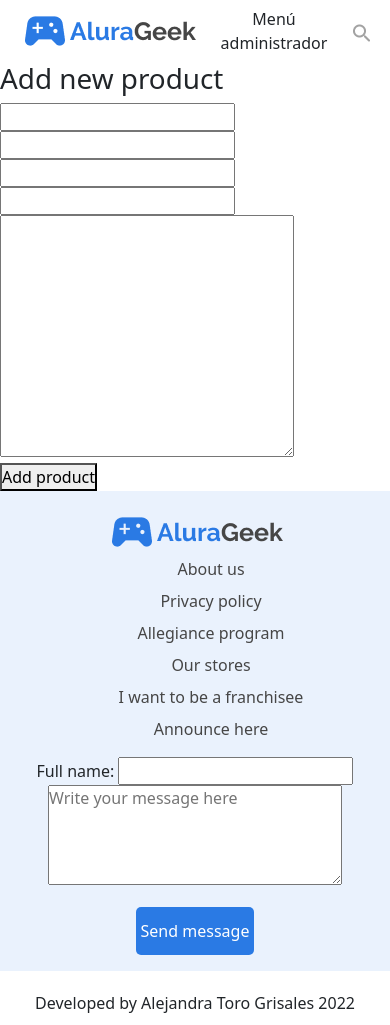
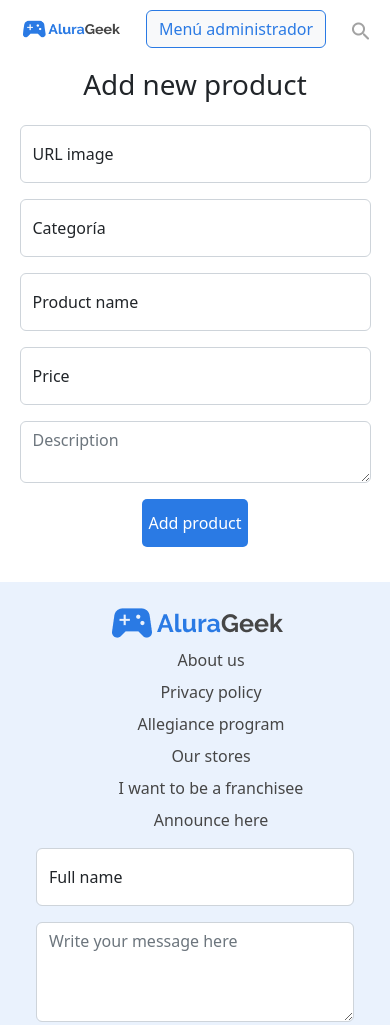
Before and after one commit to Aleja184/e-commerce, a plain HTML site: page html/AddProduct.html in a window 390 px wide. Shown: the top 1025 px of the page. Drawn offline with nearby package versions, Linux system fonts and the light colour scheme.

Commit message:
Design responsive addProduct.html finalized

```diff
--- a/html/AddProduct.html
+++ b/html/AddProduct.html
@@ -12,23 +12,37 @@
       <link rel="stylesheet" href="https://fonts.googleapis.com/css2?family=Raleway:wght@300;700&amp;display=swap">
       <link rel="stylesheet" href="../styles/css/style.css">
       <link rel="stylesheet" href="../styles/css/e-commerce.css">
+      <link rel="icon" href="../assets/icons/icon.ico" type="ico" sizes="48">
     </head>
   <body>
-      <header><img src="../../assets/icons/AluraGeek-logo.png" alt="AluraGeek logo">
+      <header><a href="index.html"><img src="../../assets/icons/AluraGeek-logo.png" alt="AluraGeek logo"></a>
         <div class="search">
-          <input type="text" name=""><img src="../../assets/icons/search.png" alt="Search icon">
+          <label for="search"><img src="../../assets/icons/search.png" alt="Search icon"></label>
+          <input type="text" name="" id="search" placeholder="¿Qué deseas buscar?">
         </div>
-        <a class="btn" href="">Menú administrador</a>
+        <a class="btn btn-light" href="./allProducts.html">Menú administrador</a>
       </header>
     <main class="addProduct">
       <h1 class="addProduct__title">Add new product </h1>
       <form class="addProduct__form" action="submit">
-        <input type="url">
-        <input type="text">
-        <input type="text">
-        <input type="number">
-        <textarea name="" cols="30" rows="10"> </textarea>
-        <button type="submit">Add product</button>
+        <div class="form-floating mb-3 mt-4">
+          <input type="url" class="form-control" id="floatingInput" placeholder="URL image">
+          <label for="floatingInput">URL image</label>
+        </div>
+        <div class="form-floating mb-3">
+          <input type="text" class="form-control" id="floatingInput" placeholder="Categoría">
+          <label for="floatingInput">Categoría</label>
+        </div>
+        <div class="form-floating mb-3">
+          <input type="text" class="form-control" id="floatingInput" placeholder="Product name">
+          <label for="floatingInput">Product name</label>
+        </div>
+        <div class="form-floating mb-3">
+          <input type="number" class="form-control" id="floatingInput" placeholder="Price">
+          <label for="floatingInput">Price</label>
+        </div>
+        <textarea name="" id="" class="form-control" placeholder="Description"></textarea>
+        <button type="submit" class="btn btn-primary">Add product</button>
       </form>
     </main>
   </body>
@@ -45,9 +59,11 @@
         </ul>
       </nav>
       <form class="footer__form" action="submit">
-        <label for="name">Full name: </label>
-        <input type="text">
-        <textarea name="footer" cols="30" rows="10" placeholder="Write your message here"></textarea>
+        <div class="form-floating mb-3">
+          <input type="text" class="form-control" id="floatingInput" placeholder="Full name">
+          <label for="floatingInput">Full name</label>
+        </div>
+        <textarea class="form-control" name="footer" cols="30" rows="10" placeholder="Write your message here"></textarea>
         <button type="submit">Send message </button>
       </form>
     </section>
--- /dev/null
+++ b/styles/sass/components/_addProduct.scss
@@ -0,0 +1,15 @@
+.addProduct{
+    @include forms;
+    @include media(tablet-p-only){
+        textarea{
+            width: 50%;
+            margin: 1.5rem auto;
+        }
+    }
+    @include media(desktop-s){
+        textarea{
+            width: 30%;
+            margin: 1.5rem auto;
+        }
+    }
+}
--- a/styles/sass/components/_global.scss
+++ b/styles/sass/components/_global.scss
@@ -69,3 +69,28 @@ $color-second-font:#FFFFFF;
         transform: scale(110%);
     }
 }
+
+@mixin forms{
+    text-align: center;
+    margin: 5%;
+    @include buttons;
+    button{
+        width: 30%;
+    }
+    @include media(tablet-p-only){
+        .form-floating{
+            width: 50%;
+            margin: 1.5rem auto;
+        }
+    }
+    @include media(desktop-s){
+        .form-floating{
+            width: 30%;
+            margin: 1.5rem auto;
+        }
+        button{
+            width: 15%;
+            margin-top:0 ;
+        }
+    }
+}
--- a/styles/sass/components/_header.scss
+++ b/styles/sass/components/_header.scss
@@ -2,9 +2,12 @@ header{
     display: flex;
     align-items: center;
     justify-content: space-between;
-    margin: 0 5%;
+    margin: 10px 5%;
     a > img{
         cursor: pointer;
+        @include media(mobile-only){
+            width: 100px;
+        }
     }
     .search{
         order: 3;
--- a/styles/sass/components/_login.scss
+++ b/styles/sass/components/_login.scss
@@ -1,24 +1,3 @@
 .login{
-    text-align: center;
-    margin: 5%;
-    @include buttons;
-    button{
-        width: 30%;
-    }
-    @include media(tablet-p-only){
-        .form-floating{
-            width: 50%;
-            margin: 1.5rem auto;
-        }
-    }
-    @include media(desktop-s){
-        .form-floating{
-            width: 30%;
-            margin: 1.5rem auto;
-        }
-        button{
-            width: 15%;
-            margin-top:0 ;
-        }
-    }
+    @include forms;
 }
--- a/styles/sass/e-commerce.scss
+++ b/styles/sass/e-commerce.scss
@@ -6,4 +6,5 @@
 @import "components/products";
 @import "components/login";
 @import "components/allProducts";
+@import "components/addProduct";
 @import "components/footer";
```
Also changed, not shown: html/allProducts.html (+1 -1 lines), html/login.html (+1 -1 lines), styles/css/e-commerce.css.
